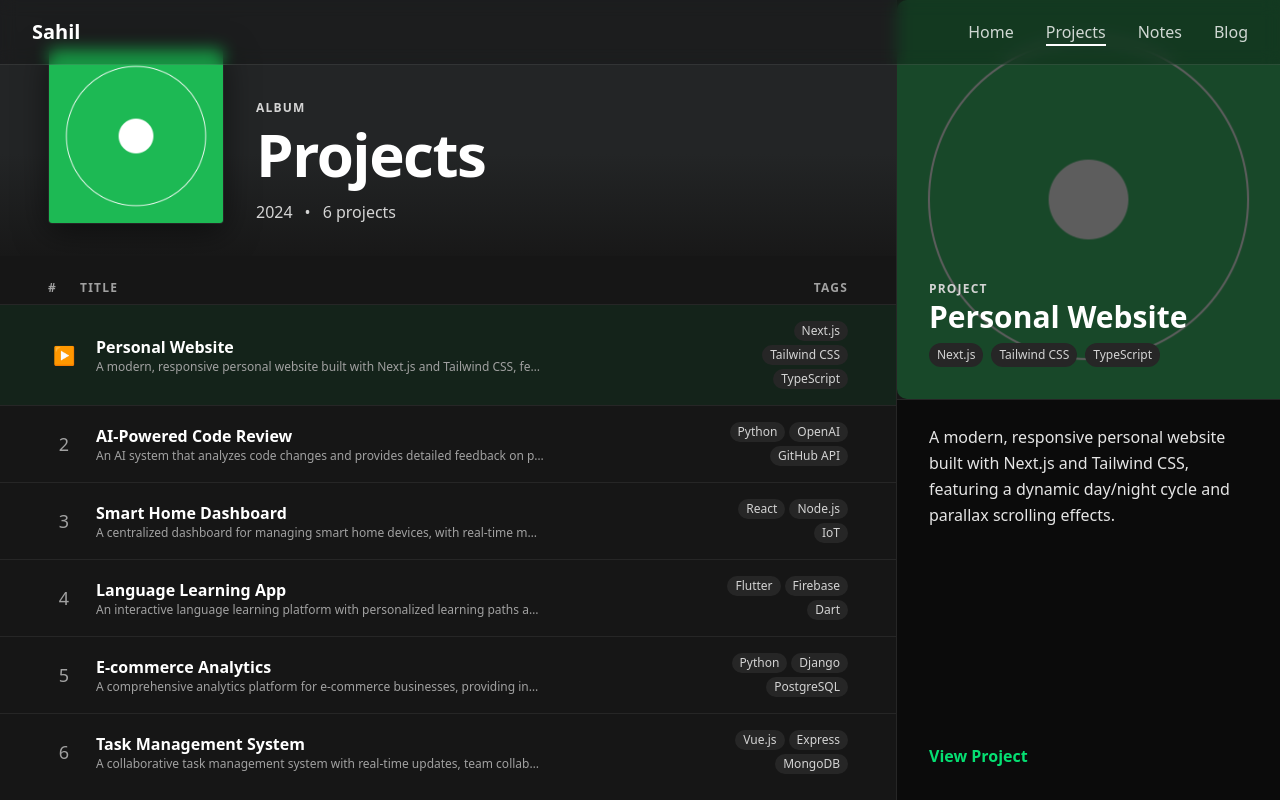
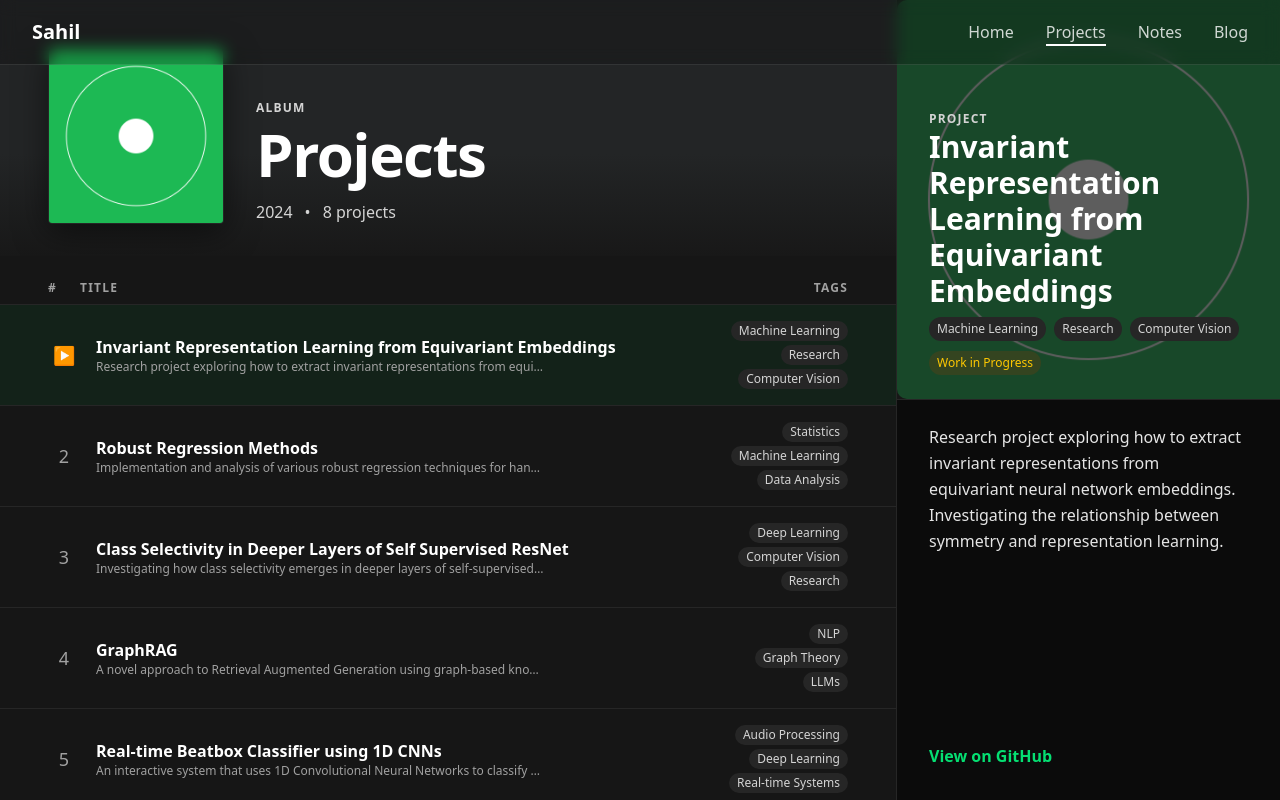
Before and after one commit to woodpulp003/personal-website, a Next.js app: page /projects in a window 1280 px wide. Built offline with nearby package versions, Linux system fonts and the light colour scheme.

Commit message:
updated placeholders for projects

```diff
--- a/src/app/notes/page.tsx
+++ b/src/app/notes/page.tsx
@@ -1,4 +1,5 @@
 'use client';
+
 import { useState } from 'react';
 
 const CONSTELLATIONS = [
--- a/src/app/projects/page.tsx
+++ b/src/app/projects/page.tsx
@@ -2,57 +2,87 @@
 
 import { useState, useEffect } from 'react';
 
-const projects = [
+interface Project {
+  title: string;
+  description: string;
+  tags: string[];
+  image: string;
+  link: string;
+  status: string;
+}
+
+const projects: Project[] = [
   {
-    title: "Personal Website",
-    description: "A modern, responsive personal website built with Next.js and Tailwind CSS, featuring a dynamic day/night cycle and parallax scrolling effects.",
-    tags: ["Next.js", "Tailwind CSS", "TypeScript"],
-    image: "/images/vinyl-placeholder-1.png",
-    link: "https://github.com/woodpulp003/personal-website"
+    title: 'Invariant Representation Learning from Equivariant Embeddings',
+    description: 'Research project exploring how to extract invariant representations from equivariant neural network embeddings. Investigating the relationship between symmetry and representation learning.',
+    tags: ['Machine Learning', 'Research', 'Computer Vision'],
+    image: '/images/vinyl-placeholder-1.png',
+    link: 'https://github.com/yourusername/invariant-learning',
+    status: 'Work in Progress'
   },
   {
-    title: "AI-Powered Code Review",
-    description: "An AI system that analyzes code changes and provides detailed feedback on potential issues, code quality, and best practices.",
-    tags: ["Python", "OpenAI", "GitHub API"],
-    image: "/images/vinyl-placeholder-2.png",
-    link: "https://github.com/woodpulp003/ai-code-review"
+    title: 'Robust Regression Methods',
+    description: 'Implementation and analysis of various robust regression techniques for handling outliers and noisy data in statistical modeling.',
+    tags: ['Statistics', 'Machine Learning', 'Data Analysis'],
+    image: '/images/vinyl-placeholder-2.png',
+    link: 'https://github.com/yourusername/robust-regression',
+    status: 'Work in Progress'
   },
   {
-    title: "Smart Home Dashboard",
-    description: "A centralized dashboard for managing smart home devices, with real-time monitoring and automated control systems.",
-    tags: ["React", "Node.js", "IoT"],
-    image: "/images/vinyl-placeholder-3.png",
-    link: "https://github.com/woodpulp003/smart-home-dashboard"
+    title: 'Class Selectivity in Deeper Layers of Self Supervised ResNet',
+    description: 'Investigating how class selectivity emerges in deeper layers of self-supervised ResNet models and its implications for transfer learning.',
+    tags: ['Deep Learning', 'Computer Vision', 'Research'],
+    image: '/images/vinyl-placeholder-3.png',
+    link: 'https://github.com/yourusername/class-selectivity',
+    status: 'Work in Progress'
   },
   {
-    title: "Language Learning App",
-    description: "An interactive language learning platform with personalized learning paths and real-time progress tracking.",
-    tags: ["Flutter", "Firebase", "Dart"],
-    image: "/images/vinyl-placeholder-1.png",
-    link: "https://github.com/woodpulp003/language-learning-app"
+    title: 'GraphRAG',
+    description: 'A novel approach to Retrieval Augmented Generation using graph-based knowledge representation for improved context retrieval and response generation.',
+    tags: ['NLP', 'Graph Theory', 'LLMs'],
+    image: '/images/vinyl-placeholder-1.png',
+    link: 'https://github.com/yourusername/graphrag',
+    status: 'Work in Progress'
   },
   {
-    title: "E-commerce Analytics",
-    description: "A comprehensive analytics platform for e-commerce businesses, providing insights into customer behavior and sales trends.",
-    tags: ["Python", "Django", "PostgreSQL"],
-    image: "/images/vinyl-placeholder-2.png",
-    link: "https://github.com/woodpulp003/ecommerce-analytics"
+    title: 'Real-time Beatbox Classifier using 1D CNNs',
+    description: 'An interactive system that uses 1D Convolutional Neural Networks to classify beatbox sounds in real-time, enabling live performance analysis.',
+    tags: ['Audio Processing', 'Deep Learning', 'Real-time Systems'],
+    image: '/images/vinyl-placeholder-2.png',
+    link: 'https://github.com/yourusername/beatbox-classifier',
+    status: 'Work in Progress'
   },
   {
-    title: "Task Management System",
-    description: "A collaborative task management system with real-time updates, team collaboration features, and progress tracking.",
-    tags: ["Vue.js", "Express", "MongoDB"],
-    image: "/images/vinyl-placeholder-3.png",
-    link: "https://github.com/woodpulp003/task-management"
+    title: 'ByteMe: Learn Audio Synthesis Interactively',
+    description: 'An interactive web application for learning audio synthesis concepts through hands-on experimentation and visualization.',
+    tags: ['Web Development', 'Audio', 'Education'],
+    image: '/images/vinyl-placeholder-3.png',
+    link: 'https://github.com/yourusername/bytime',
+    status: 'Work in Progress'
+  },
+  {
+    title: 'Time Series Analysis for CPI Prediction',
+    description: 'Development of time series models to predict Consumer Price Index trends using historical data and economic indicators.',
+    tags: ['Time Series', 'Economics', 'Data Science'],
+    image: '/images/vinyl-placeholder-1.png',
+    link: 'https://github.com/yourusername/cpi-prediction',
+    status: 'Work in Progress'
+  },
+  {
+    title: 'Modeling Primordial Blackholes in quasi-Abelian plasma',
+    description: 'Theoretical physics project investigating the formation and evolution of primordial black holes in quasi-Abelian plasma environments.',
+    tags: ['Physics', 'Research', 'Simulation'],
+    image: '/images/vinyl-placeholder-2.png',
+    link: 'https://github.com/yourusername/primordial-blackholes',
+    status: 'Work in Progress'
   }
 ];
 
 export default function Projects() {
   const [selected, setSelected] = useState(0);
-  const [hovered, setHovered] = useState<number>(-1);
+  const [hovered, setHovered] = useState(-1);
   const [isMobile, setIsMobile] = useState(false);
 
-  // Check if we're on mobile
   useEffect(() => {
     const checkMobile = () => {
       setIsMobile(window.innerWidth < 1024);
@@ -150,6 +180,9 @@ export default function Projects() {
                   </span>
                 ))}
               </div>
+              <span className="inline-block px-2 py-1 bg-yellow-900/30 text-yellow-400 rounded-full text-xs">
+                {projects[selected].status}
+              </span>
             </div>
           </div>
           <div className="flex-1 overflow-y-auto text-neutral-200 text-base leading-relaxed px-8 py-6">
@@ -161,7 +194,7 @@ export default function Projects() {
             target="_blank"
             rel="noopener noreferrer"
           >
-            View Project
+            View on GitHub
           </a>
         </div>
       )}
@@ -195,6 +228,9 @@ export default function Projects() {
                     </span>
                   ))}
                 </div>
+                <span className="inline-block px-2 py-1 bg-yellow-900/30 text-yellow-400 rounded-full text-xs">
+                  {projects[selected].status}
+                </span>
               </div>
             </div>
             <div className="flex-1 overflow-y-auto text-neutral-200 text-base leading-relaxed px-8 py-6">
@@ -206,7 +242,7 @@ export default function Projects() {
               target="_blank"
               rel="noopener noreferrer"
             >
-              View Project
+              View on GitHub
             </a>
           </div>
         </div>
```
